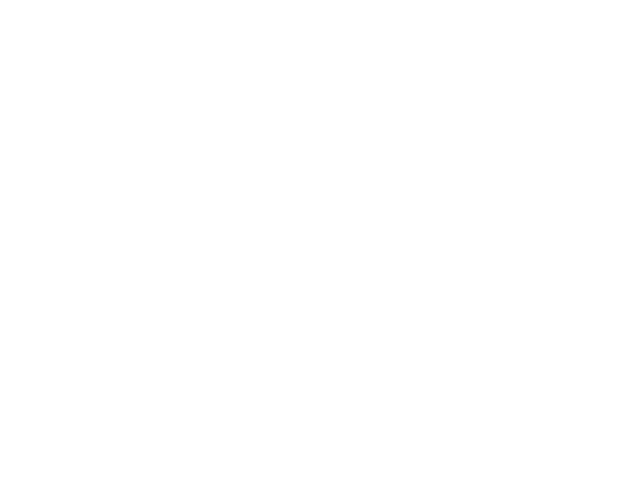
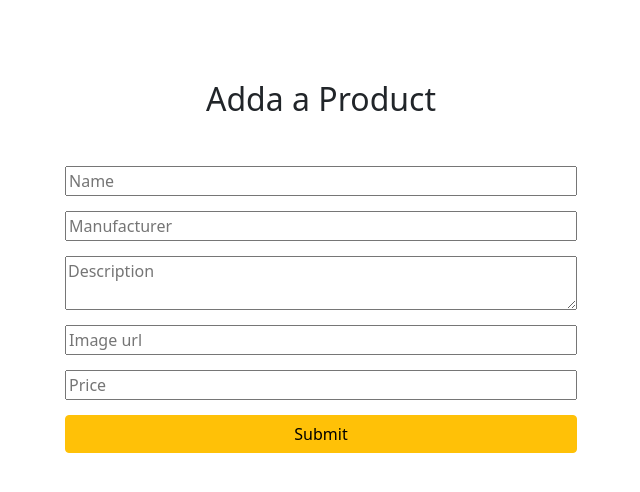
Before and after one commit to showkhin1997/just-go-cars-client-side, a React (Create React App) app: page /addproduct in a window 1280 px wide. Shown: the top 492 px of the page, without its empty margins (319-959 px from the left). Built offline with nearby package versions, Linux system fonts and the light colour scheme.

Commit message:
service add

```diff
--- a/package.json
+++ b/package.json
@@ -5,6 +5,8 @@
   "dependencies": {
     "@emotion/react": "^11.5.0",
     "@emotion/styled": "^11.3.0",
+    "@mui/material": "^5.1.0",
+    "@mui/styled-engine-sc": "^5.1.0",
     "@testing-library/jest-dom": "^5.11.4",
     "@testing-library/react": "^11.1.0",
     "@testing-library/user-event": "^12.1.10",
@@ -12,6 +14,7 @@
     "react": "^17.0.2",
     "react-bootstrap": "^2.0.2",
     "react-dom": "^17.0.2",
+    "react-hook-form": "^7.19.3",
     "react-router-dom": "^5.3.0",
     "react-scripts": "4.0.3",
     "styled-components": "^5.3.3",
--- a/src/App.js
+++ b/src/App.js
@@ -6,6 +6,7 @@
 } from "react-router-dom";
 import Home from './Pages/Home/Home/Home';
 import 'bootstrap/dist/css/bootstrap.min.css';
+import AddProduct from './Pages/Dashboard/AddProduct/AddProduct';
 
 function App() {
   return (
@@ -18,6 +19,9 @@
           <Route path="/home">
             <Home></Home>
           </Route>
+          <Route path="/addproduct">
+            <AddProduct></AddProduct>
+          </Route>
         </Switch>
       </Router>
     </div>
--- /dev/null
+++ b/src/Pages/Dashboard/AddProduct/AddProduct.css
@@ -0,0 +1,15 @@
+.add-product{
+    margin-top: 80px;
+}
+
+.add-product form{
+    display: flex;
+    flex-direction: column;
+    justify-content: center;
+    align-items: center;
+}
+
+.add-product form input, textarea{
+   width: 40%;
+   margin-bottom: 15px;
+}
--- /dev/null
+++ b/src/Pages/Dashboard/AddProduct/AddProduct.js
@@ -0,0 +1,44 @@
+import React, { useState } from 'react';
+import { useForm } from "react-hook-form";
+import './AddProduct.css';
+
+const AddProduct = () => {
+    const { register, handleSubmit, reset } = useForm();
+    const [data, setData] = useState(false);
+    const onSubmit = data => {
+        fetch('http://localhost:5000/products', {
+            method: 'POST',
+            headers: {
+                'content-type': 'application/json'
+            },
+            body: JSON.stringify(data)
+        })
+            .then(res => res.json())
+            .then(data => {
+                if (data.insertedId) {
+                    reset();
+                    setData(true);
+                }
+            })
+    };
+    return (
+        <div className="add-product">
+            <h2 className="mb-5 text-center section-title">Adda a Product</h2>
+            <form onSubmit={handleSubmit(onSubmit)}>
+                {
+                    data && <div className="alert alert-success w-75 text-center" role="alert">
+                        Product Added Successfully!
+                    </div>
+                }
+                <input {...register("productName", { required: true, maxLength: 20 })} placeholder="Name" required />
+                <input {...register("manufacturer", { required: true, maxLength: 20 })} placeholder="Manufacturer" required />
+                <textarea {...register("description")} placeholder="Description" required />
+                <input {...register("img")} placeholder="Image url" required />
+                <input type="number" {...register("price")} placeholder="Price" required />
+                <input type="submit" className="btn btn-warning primary-button" />
+            </form>
+        </div>
+    );
+};
+
+export default AddProduct;
--- a/src/Pages/Home/Home/Home.js
+++ b/src/Pages/Home/Home/Home.js
@@ -1,6 +1,8 @@
 import React from 'react';
 import Navigation from '../../Shared/Navigation/Navigation';
 import Banner from '../Banner/Banner/Banner';
+import Products from '../Products/Products/Products';
+
 
 
 const Home = () => {
@@ -8,6 +10,7 @@
         <div>
             <Navigation></Navigation>
             <Banner></Banner>
+            <Products></Products>
         </div>
     );
 };
--- /dev/null
+++ b/src/Pages/Home/Products/Product/Product.css
@@ -0,0 +1,9 @@
+.card-body-container{
+    box-shadow: 2px 5px 20px rgb(216, 216, 216);
+    border: none;
+    border-radius: 5px;
+}
+.card-body-container:hover{
+    box-shadow: 2px 5px 25px rgba(173, 173, 218, 0.904);
+    transition: 0.5s;
+}
--- /dev/null
+++ b/src/Pages/Home/Products/Product/Product.js
@@ -0,0 +1,26 @@
+import React from 'react';
+import { Card, Col } from 'react-bootstrap';
+import './Product.css';
+
+const product = ({ product }) => {
+    const { productName, description, img, price } = product;
+    return (
+        <Col>
+            <Card className="p-2 h-100 card-body-container">
+                <Card.Img variant="top" src={img} className="w-75 mx-auto" />
+                <Card.Body className="p-3">
+                    <Card.Title className="text-center m-3 text-primary fw-bold fs-4">{productName}</Card.Title>
+                    <Card.Text className="text-start">
+                        {description}
+                    </Card.Text>
+                    <Card.Text>
+                        <small>Price: <span className="fw-bold text-primary fs-5"> ${price}</span></small>
+                    </Card.Text>
+                    <button type="button" className="btn btn-warning primary-button fw-bold">Buy Now</button>
+                </Card.Body>
+            </Card>
+        </Col>
+    );
+};
+
+export default product;
--- /dev/null
+++ b/src/Pages/Home/Products/Products/Products.css
@@ -0,0 +1,13 @@
+.header-text{
+    background-color: rgba(241, 241, 241, 0.952);
+    border-radius: 7px;
+    width: 70%;
+    margin: 0 auto;
+    line-height: 80px;
+    font-weight: 700;
+    margin-top: 80px;
+    color: rgb(55, 20, 184);
+    font-size: 40px;
+    font-size: 5vw;
+    padding: 5px;
+}
--- /dev/null
+++ b/src/Pages/Home/Products/Products/Products.js
@@ -0,0 +1,30 @@
+import React, { useEffect, useState } from 'react';
+import { Row } from 'react-bootstrap';
+import Product from '../Product/Product';
+import './Products.css';
+
+const Products = () => {
+    const [products, setProducts] = useState([]);
+
+    useEffect(() => {
+        fetch('http://localhost:5000/products')
+            .then(res => res.json())
+            .then(data => setProducts(data))
+    }, [])
+
+    return (
+        <div className="mb-5 mt-5">
+            <h2 className="text-center mb-5 header-text">Choose Your Car</h2>
+            <Row xs={1} md={3} className="g-4 container mx-auto">
+                {
+                    products.map(product => <Product
+                        key={product._id}
+                        product={product}
+                    ></Product>)
+                }
+            </Row>
+        </div>
+    );
+};
+
+export default Products;
--- a/src/Pages/Shared/Navigation/Navigation.js
+++ b/src/Pages/Shared/Navigation/Navigation.js
@@ -23,6 +23,7 @@
                     <Navbar.Collapse className="justify-content-center">
                         <Nav.Link to="/home#home" className="text-light">HOME</Nav.Link>
                         <Nav.Link to="/home#services" className="text-light ">CARS</Nav.Link>
+                        <Nav.Link to="/home#services" className="text-light ">Login</Nav.Link>
                         <Navbar.Text>
                             Signed in as: <a href="#login">korim</a>
                         </Navbar.Text>
```
Also changed, not shown: src/Pages/Dashboard/Dashboard/Dashboard.js (added, +11 -0 lines), 1 other file (tests, documents, lock files or other folders).
